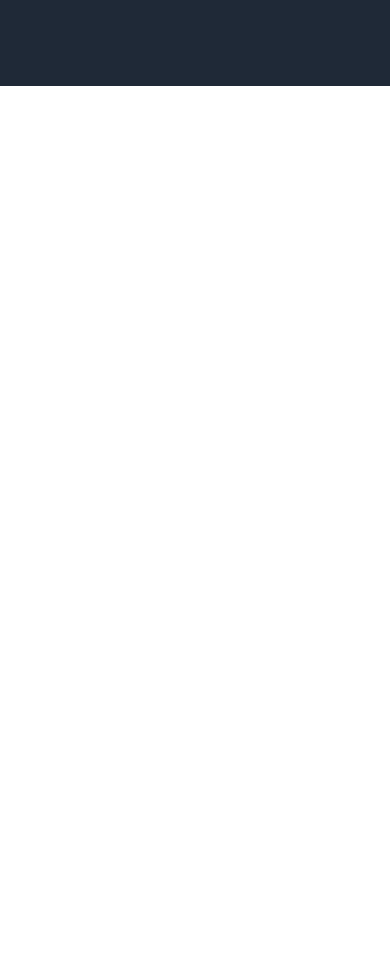
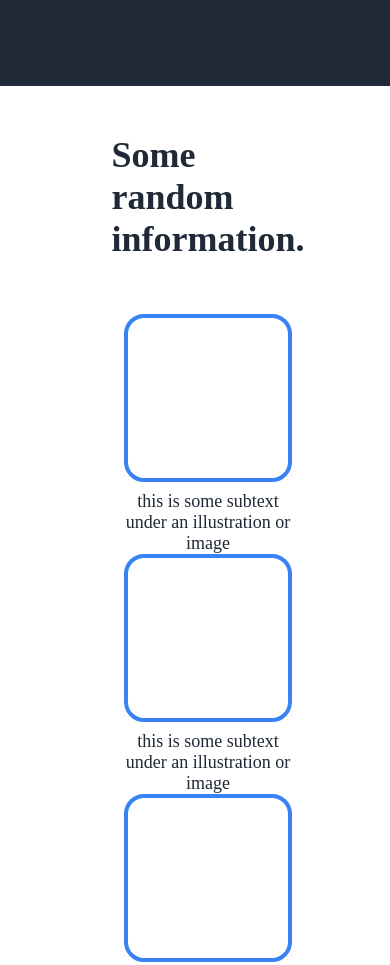
Before and after one commit to tiago0111/web-dev-foundations-portfolio, a plain HTML site: page index.html in a window 390 px wide. Shown: the part 560-1525 px from the top of the page. Before the commit the page ends 844 px from the top, so only its background shows below. Drawn offline with Linux system fonts and the light colour scheme.

Commit message:
Adiciona secção principal com cards de informação
- Cria estrutura HTML para exibição de 4 cards com ilustrações
- Estiliza o container principal com flexbox e padding lateral
- Define estilos para o título principal (h2)
- Configura layout responsivo dos cards com flex-wrap
- Adiciona quadrados ilustrativos com bordas azuis arredondadas
- Ajusta tipografia e cores do texto dos cards"

```diff
--- a/index.html
+++ b/index.html
@@ -35,5 +35,30 @@
             </div>
         </div>
     </header>
+     <main>
+        <h2>Some random information.</h2>
+        <div class="card-container secondary">
+            <div class="card">
+                <div class="square"></div>
+                <p>this is some subtext under an illustration or image</p>
+            </div>
+
+            <div class="card">
+                <div class="square"></div>
+                <p>this is some subtext under an illustration or image</p>
+            </div>
+
+            <div class="card">
+                <div class="square"></div>
+                <p>this is some subtext under an illustration or image</p>
+            </div>
+
+            <div class="card">
+                <div class="square"></div>
+                <p>this is some subtext under an illustration or image</p>
+            </div>
+        </div>
+    </main>
+
 </body>
 </html>
--- a/style.css
+++ b/style.css
@@ -69,3 +69,47 @@ button {
 .welcome button {
     border: none;
 }
+
+/* middle */
+main {
+    display: flex;
+    flex-direction: column;
+    align-items: center;
+    padding: 0 13em;
+    margin-top: 3em;
+}
+
+
+main h2 {
+    font-size: 36px;
+    font-weight: 900;
+    color: #1f2937;
+}
+
+.card-container{
+
+  display: flex;
+    justify-content: center;
+    align-items: center;
+    flex-wrap: wrap;
+    margin: 3em 0 6em 0;
+}
+
+.card {
+    text-align: center;
+    max-width: 200px;
+    display: flex;
+    flex-direction: column;
+    align-items: center;
+    gap: .5em;
+}
+
+.square {
+    border: 4px solid #3882F6;
+    border-radius: 20px;
+    width: 160px;
+    height: 160px;
+}
+.card p{
+    color: #1f2937;
+}
```
